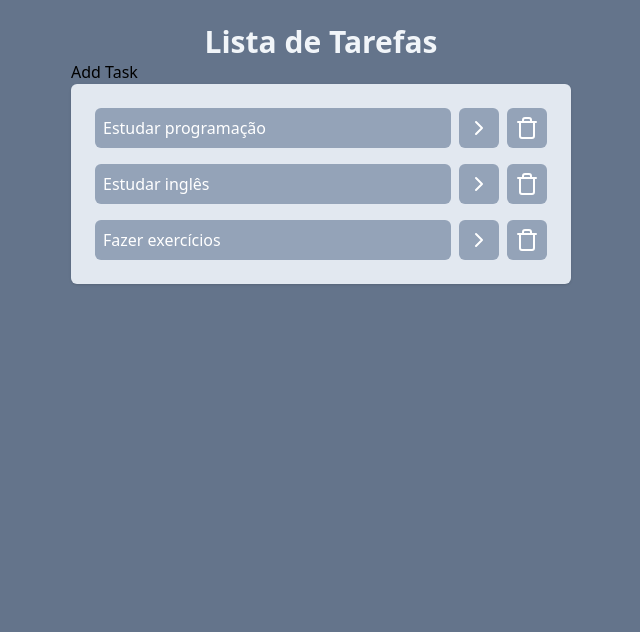
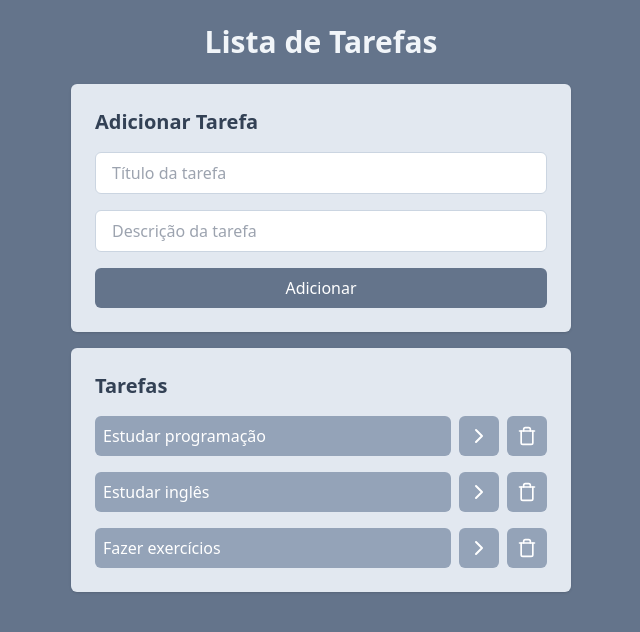
Before and after one commit to redriz/todo-li-react, a React (Vite) app: page / in a window 1280 px wide. Shown: the top 632 px of the page, without its empty margins (319-959 px from the left). Built offline with nearby package versions, Linux system fonts and the light colour scheme.

Commit message:
feat: enhance UI for task management; improve AddTask and Tasks components layout and styling

```diff
--- a/src/App.jsx
+++ b/src/App.jsx
@@ -43,7 +43,7 @@ function App() {
   return (
     <div className="w-screen h-screen bg-slate-500 flex justify-center p-6">
       <div className="w-[500px]">
-        <h1 className="text-3xl text-slate-100 font-bold text-center">
+        <h1 className="text-3xl text-slate-100 font-bold text-center mb-6">
           Lista de Tarefas
         </h1>
         <AddTask />
--- a/src/components/AddTask.jsx
+++ b/src/components/AddTask.jsx
@@ -1,7 +1,20 @@
 function AddTask() {
   return (
-    <div>
-      <h1>Add Task</h1>
+    <div className="space-y-4 p-6 bg-slate-200 rounded-md shadow mb-4 flex flex-col">
+      <h2 className="text-slate-700 font-bold text-xl">Adicionar Tarefa</h2>
+      <input
+        type="text"
+        placeholder="Título da tarefa"
+        className="border border-slate-300 outline-slate-400 px-4 py-2 rounded-md"
+      ></input>
+      <input
+        type="text"
+        placeholder="Descrição da tarefa"
+        className="border border-slate-300 outline-slate-400 px-4 py-2 rounded-md"
+      ></input>
+      <button className="bg-slate-500 text-center font-medium w-full text-white p-2 rounded-md hover:bg-slate-400 active:bg-slate-600">
+        Adicionar
+      </button>
     </div>
   );
 }
--- a/src/components/Tasks.jsx
+++ b/src/components/Tasks.jsx
@@ -2,25 +2,26 @@ import { ChevronRightIcon, Trash } from "lucide-react";
 
 function Tasks({ tasks, onTaskClick, onDeleteTaskClick }) {
   return (
-    <ul className="space-y-4 p-6 bg-slate-200 rounded-md shadow">
+    <ul className="space-y-4 p-6 bg-slate-200 rounded-md shadow mb-4">
+      <h2 className="text-slate-700 font-bold text-xl">Tarefas</h2>
       {tasks.map((task) => (
         <li key={task.id} className="flex gap-2">
           <button
             onClick={() => onTaskClick(task.id)}
-            className={`bg-slate-400 text-left font-medium w-full text-white p-2 rounded-md ${
+            className={`bg-slate-400 text-left font-medium w-full text-white p-2 rounded-md hover:bg-slate-500 ${
               task.isCompleted && "bg-slate-300 text-slate-500 line-through"
             }`}
           >
             {task.title}
           </button>
-          <button className="bg-slate-400 text-white p-2 rounded-md">
+          <button className="bg-slate-400 text-white p-2 rounded-md hover:bg-slate-500">
             <ChevronRightIcon />
           </button>
           <button
             onClick={() => onDeleteTaskClick(task.id)}
-            className="bg-slate-400 text-white p-2 rounded-md"
+            className="bg-slate-400 text-white p-2 rounded-md hover:bg-slate-500"
           >
-            <Trash />
+            <Trash className="h-5" />
           </button>
         </li>
       ))}
```
